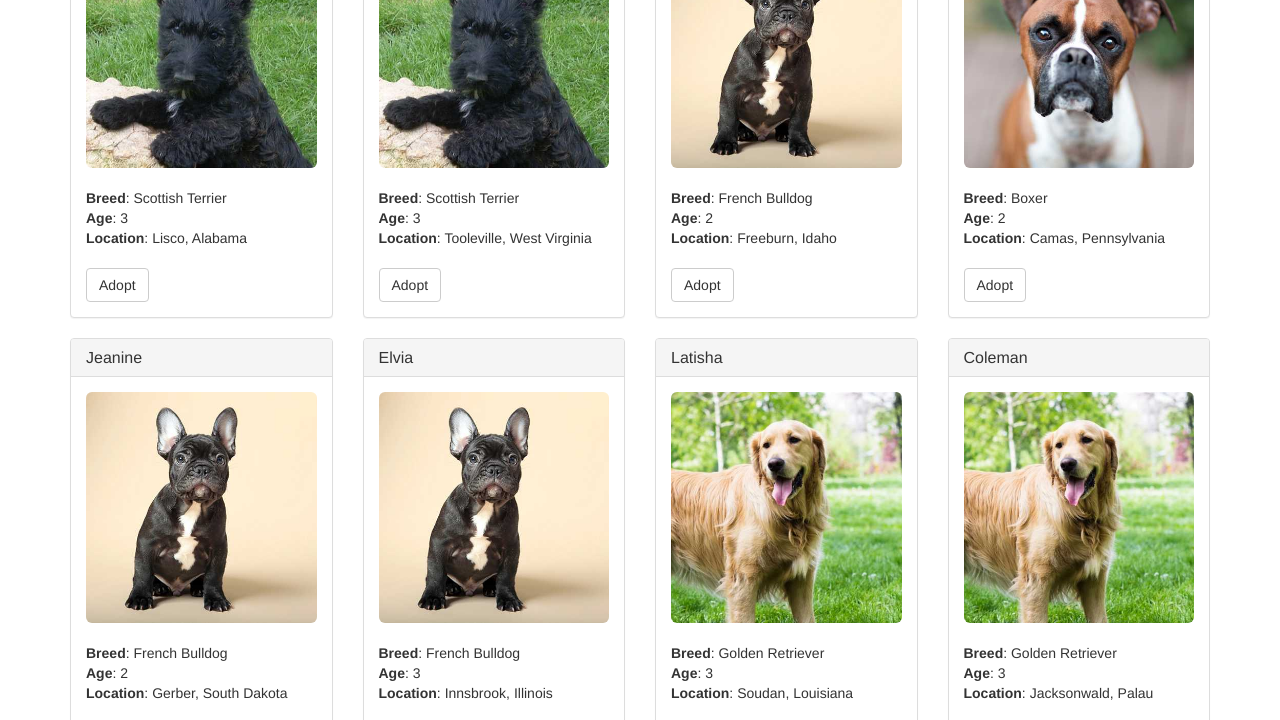
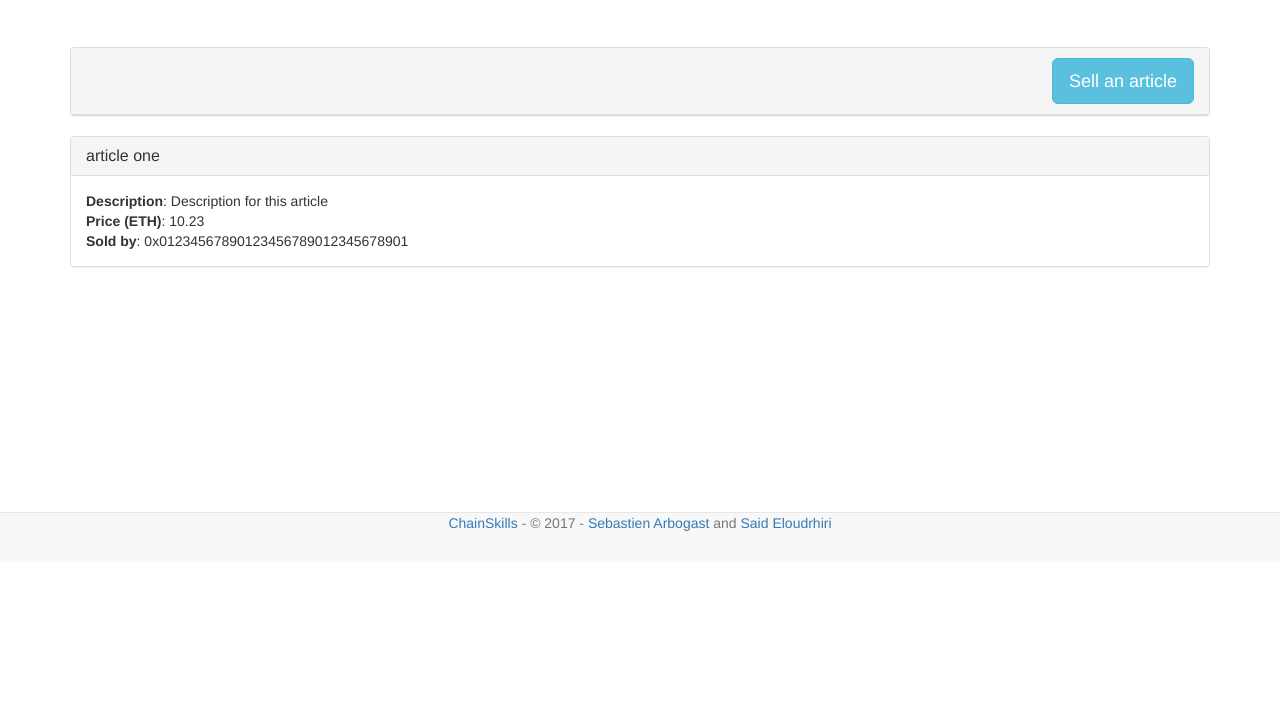
Before and after one commit to ilopezluna/chainlist, a website: page src/index.html in a window 1280 px wide. Shown: the part 238-958 px from the top of the page. After the commit the page ends 800 px from the top, so only its background shows below. Drawn offline with nearby package versions, Linux system fonts and the light colour scheme.

Commit message:
Adapting Frontend

```diff
--- a/package.json
+++ b/package.json
@@ -1,6 +1,6 @@
 {
-  "name": "pet-shop",
-  "version": "1.0.0",
+  "name": "chainlist",
+  "version": "0.0.1",
   "description": "",
   "main": "truffle.js",
   "directories": {
@@ -10,7 +10,7 @@
     "dev": "lite-server",
     "test": "echo \"Error: no test specified\" && exit 1"
   },
-  "author": "",
+  "author": "ilopezluna",
   "license": "ISC",
   "devDependencies": {
     "lite-server": "^2.3.0"
--- /dev/null
+++ b/src/css/app.css
@@ -0,0 +1,9 @@
+body {
+    padding-top: 40px;
+}
+
+.welcome {
+    font-size: 18px;
+    display: inline;
+    padding: 5px;
+}
--- a/src/index.html
+++ b/src/index.html
@@ -1,11 +1,12 @@
 <!DOCTYPE html>
 <html lang="en">
+
 <head>
     <meta charset="utf-8">
     <meta http-equiv="X-UA-Compatible" content="IE=edge">
     <meta name="viewport" content="width=device-width, initial-scale=1">
     <!-- The above 3 meta tags *must* come first in the head; any other head content must come *after* these tags -->
-    <title>Pete's Pet Shop</title>
+    <title>ChainList from ChainSkills</title>
 
     <!-- Bootstrap -->
     <link href="css/bootstrap.min.css" rel="stylesheet">
@@ -16,39 +17,112 @@
     <script src="https://oss.maxcdn.com/html5shiv/3.7.3/html5shiv.min.js"></script>
     <script src="https://oss.maxcdn.com/respond/1.4.2/respond.min.js"></script>
     <![endif]-->
+
+    <!-- Application -->
+    <link href="css/app.css" rel="stylesheet">
+
 </head>
+
 <body>
 <div class="container">
+    <div class="jumbotron text-center">
+        <h1>ChainList</h1>
+    </div>
+
+    <div class="col-md-12" id="article-list">
         <div class="row">
-        <div class="col-xs-12 col-sm-8 col-sm-push-2">
-          <h1 class="text-center">Pete's Pet Shop</h1>
-          <hr/>
-          <br/>
+            <div class="col-lg-12">
+                <p id="account" class="welcome pull-right"></p>
+                <p id="accountBalance" class="welcome pull-left"></p>
             </div>
         </div>
 
-      <div id="petsRow" class="row">
-        <!-- PETS LOAD HERE -->
+        <div class="row panel panel-default">
+            <div class="panel-heading clearfix">
+                <div class="panel-title">
+                    <button class="btn btn-info btn-lg pull-right" data-toggle="modal" data-target="#sellArticle">Sell
+                        an article
+                    </button>
+                </div>
             </div>
         </div>
 
-    <div id="petTemplate" style="display: none;">
-      <div class="col-sm-6 col-md-4 col-lg-3">
-        <div class="panel panel-default panel-pet">
+        <div id="articlesRow" class="row">
+            <!-- ARTICLES LOAD HERE -->
+        </div>
+    </div>
+</div>
+
+
+<div id="articleTemplate" style="display: none;">
+    <div class="row-lg-12">
+        <div class="panel panel-default panel-article">
             <div class="panel-heading">
-            <h3 class="panel-title">Scrappy</h3>
+                <h3 class="panel-title"></h3>
             </div>
             <div class="panel-body">
-            <img alt="140x140" data-src="holder.js/140x140" class="img-rounded img-center" style="width: 100%;" src="https://animalso.com/wp-content/uploads/2017/01/Golden-Retriever_6.jpg" data-holder-rendered="true">
-            <br/><br/>
-            <strong>Breed</strong>: <span class="pet-breed">Golden Retriever</span><br/>
-            <strong>Age</strong>: <span class="pet-age">3</span><br/>
-            <strong>Location</strong>: <span class="pet-location">Warren, MI</span><br/><br/>
-            <button class="btn btn-default btn-adopt" type="button" data-id="0">Adopt</button>
+                <strong>Description</strong>: <span class="article-description"></span><br/>
+                <strong>Price (ETH)</strong>: <span class="article-price"></span><br/>
+                <strong>Sold by</strong>: <span class="article-seller"></span><br/>
             </div>
         </div>
     </div>
 </div>
+
+<!-- Modal form to sell an article -->
+<div class="modal fade" id="sellArticle" role="dialog">
+    <div class="modal-dialog">
+
+        <!-- Modal content-->
+        <div class="modal-content">
+            <div class="modal-header">
+                <button type="button" class="close" data-dismiss="modal">&times;</button>
+                <h4 class="modal-title">Sell your article</h4>
+            </div>
+            <div class="modal-body">
+
+                <div class="row">
+                    <div class="col-lg-12">
+                        <form>
+                            <div class="form-group">
+                                <label for="article_name">Article name</label>
+                                <input type="text" class="form-control" id="article_name"
+                                       placeholder="Enter the name of your article">
+                            </div>
+                            <div class="form-group">
+                                <label for="article_price">Price in ETH</label>
+                                <input type="number" class="form-control" id="article_price" placeholder="1"
+                                       pattern="[0-9]+([\.,][0-9]+)?" step="0.01">
+                            </div>
+                            <div class="form-group">
+                                <label for="article_description">Description</label>
+                                <textarea type="text" class="form-control vresize" id="article_description"
+                                          placeholder="Describe your article" maxlength="255"></textarea>
+                            </div>
+                        </form>
+                    </div>
+                </div>
+            </div>
+            <div class="modal-footer">
+                <button type="button" class="btn btn-primary btn-success" data-dismiss="modal" onclick="">Submit
+                </button>
+                <button type="button" class="btn" data-dismiss="modal">Close</button>
+            </div>
+        </div>
+
+    </div>
+</div>
+
+<div id="footer" class="container">
+    <nav class="navbar navbar-default navbar-fixed-bottom">
+        <div class="navbar-inner navbar-content-center text-center">
+            <p class="text-muted" credit><a href="http://chainskills.com">ChainSkills</a> - &copy; 2017 - <a
+                    href="https://twitter.com/sarbogast">Sebastien Arbogast</a> and <a
+                    href="https://twitter.com/eloudsa">Said Eloudrhiri</a></p>
+        </div>
+    </nav>
+</div>
+
 
 <!-- jQuery (necessary for Bootstrap's JavaScript plugins) -->
 <script src="https://ajax.googleapis.com/ajax/libs/jquery/1.12.4/jquery.min.js"></script>
@@ -58,4 +132,5 @@
 <script src="js/truffle-contract.js"></script>
 <script src="js/app.js"></script>
 </body>
+
 </html>
--- a/src/js/app.js
+++ b/src/js/app.js
@@ -2,28 +2,22 @@ App = {
     web3Provider: null,
     contracts: {},
 
-  init: function() {
-    // Load pets.
-    $.getJSON('../pets.json', function(data) {
-      var petsRow = $('#petsRow');
-      var petTemplate = $('#petTemplate');
+    init: function () {
+        // Load articles
+        var articlesRow = $('#articlesRow');
+        var articleTemplate = $('#articleTemplate');
 
-      for (i = 0; i < data.length; i ++) {
-        petTemplate.find('.panel-title').text(data[i].name);
-        petTemplate.find('img').attr('src', data[i].picture);
-        petTemplate.find('.pet-breed').text(data[i].breed);
-        petTemplate.find('.pet-age').text(data[i].age);
-        petTemplate.find('.pet-location').text(data[i].location);
-        petTemplate.find('.btn-adopt').attr('data-id', data[i].id);
+        articleTemplate.find('.panel-title').text("article one");
+        articleTemplate.find('.article-description').text("Description for this article");
+        articleTemplate.find('.article-price').text("10.23");
+        articleTemplate.find('.article-seller').text("0x01234567890123456789012345678901");
 
-        petsRow.append(petTemplate.html());
-      }
-    });
+        articlesRow.append(articleTemplate.html());
 
         return App.initWeb3();
     },
 
-  initWeb3: function() {
+    initWeb3: function () {
         /*
          * Replace me...
          */
@@ -31,7 +25,7 @@ App = {
         return App.initContract();
     },
 
-  initContract: function() {
+    initContract: function () {
         /*
          * Replace me...
          */
@@ -39,17 +33,11 @@ App = {
         return App.bindEvents();
     },
 
-  bindEvents: function() {
+    bindEvents: function () {
         $(document).on('click', '.btn-adopt', App.handleAdopt);
     },
 
-  markAdopted: function(adopters, account) {
-    /*
-     * Replace me...
-     */
-  },
-
-  handleAdopt: function() {
+    handleAdopt: function () {
         event.preventDefault();
 
         var petId = parseInt($(event.target).data('id'));
@@ -57,12 +45,18 @@ App = {
         /*
          * Replace me...
          */
+    },
+
+    markAdopted: function (adopters, account) {
+        /*
+         * Replace me...
+         */
     }
 
 };
 
-$(function() {
-  $(window).load(function() {
+$(function () {
+    $(window).load(function () {
         App.init();
     });
 });
--- a/src/pets.json
+++ /dev/null
@@ -1,130 +0,0 @@
-[
-  {
-    "id": 0,
-    "name": "Frieda",
-    "picture": "images/scottish-terrier.jpeg",
-    "age": 3,
-    "breed": "Scottish Terrier",
-    "location": "Lisco, Alabama"
-  },
-  {
-    "id": 1,
-    "name": "Gina",
-    "picture": "images/scottish-terrier.jpeg",
-    "age": 3,
-    "breed": "Scottish Terrier",
-    "location": "Tooleville, West Virginia"
-  },
-  {
-    "id": 2,
-    "name": "Collins",
-    "picture": "images/french-bulldog.jpeg",
-    "age": 2,
-    "breed": "French Bulldog",
-    "location": "Freeburn, Idaho"
-  },
-  {
-    "id": 3,
-    "name": "Melissa",
-    "picture": "images/boxer.jpeg",
-    "age": 2,
-    "breed": "Boxer",
-    "location": "Camas, Pennsylvania"
-  },
-  {
-    "id": 4,
-    "name": "Jeanine",
-    "picture": "images/french-bulldog.jpeg",
-    "age": 2,
-    "breed": "French Bulldog",
-    "location": "Gerber, South Dakota"
-  },
-  {
-    "id": 5,
-    "name": "Elvia",
-    "picture": "images/french-bulldog.jpeg",
-    "age": 3,
-    "breed": "French Bulldog",
-    "location": "Innsbrook, Illinois"
-  },
-  {
-    "id": 6,
-    "name": "Latisha",
-    "picture": "images/golden-retriever.jpeg",
-    "age": 3,
-    "breed": "Golden Retriever",
-    "location": "Soudan, Louisiana"
-  },
-  {
-    "id": 7,
-    "name": "Coleman",
-    "picture": "images/golden-retriever.jpeg",
-    "age": 3,
-    "breed": "Golden Retriever",
-    "location": "Jacksonwald, Palau"
-  },
-  {
-    "id": 8,
-    "name": "Nichole",
-    "picture": "images/french-bulldog.jpeg",
-    "age": 2,
-    "breed": "French Bulldog",
-    "location": "Honolulu, Hawaii"
-  },
-  {
-    "id": 9,
-    "name": "Fran",
-    "picture": "images/boxer.jpeg",
-    "age": 3,
-    "breed": "Boxer",
-    "location": "Matheny, Utah"
-  },
-  {
-    "id": 10,
-    "name": "Leonor",
-    "picture": "images/boxer.jpeg",
-    "age": 2,
-    "breed": "Boxer",
-    "location": "Tyhee, Indiana"
-  },
-  {
-    "id": 11,
-    "name": "Dean",
-    "picture": "images/scottish-terrier.jpeg",
-    "age": 3,
-    "breed": "Golden Retriever",
-    "location": "Windsor, Montana"
-  },
-  {
-    "id": 12,
-    "name": "Stevenson",
-    "picture": "images/french-bulldog.jpeg",
-    "age": 3,
-    "breed": "French Bulldog",
-    "location": "Kingstowne, Nevada"
-  },
-  {
-    "id": 13,
-    "name": "Kristina",
-    "picture": "images/golden-retriever.jpeg",
-    "age": 4,
-    "breed": "Golden Retriever",
-    "location": "Sultana, Massachusetts"
-  },
-  {
-    "id": 14,
-    "name": "Ethel",
-    "picture": "images/golden-retriever.jpeg",
-    "age": 2,
-    "breed": "Golden Retriever",
-    "location": "Broadlands, Oregon"
-  },
-  {
-    "id": 15,
-    "name": "Terry",
-    "picture": "images/golden-retriever.jpeg",
-    "age": 2,
-    "breed": "Golden Retriever",
-    "location": "Dawn, Wisconsin"
-  }
-]
```
Also changed, not shown: src/images/boxer.jpeg (deleted), src/images/french-bulldog.jpeg (deleted), src/images/golden-retriever.jpeg (deleted), src/images/scottish-terrier.jpeg (deleted). Lines whose indentation alone changed are shown as unchanged.
